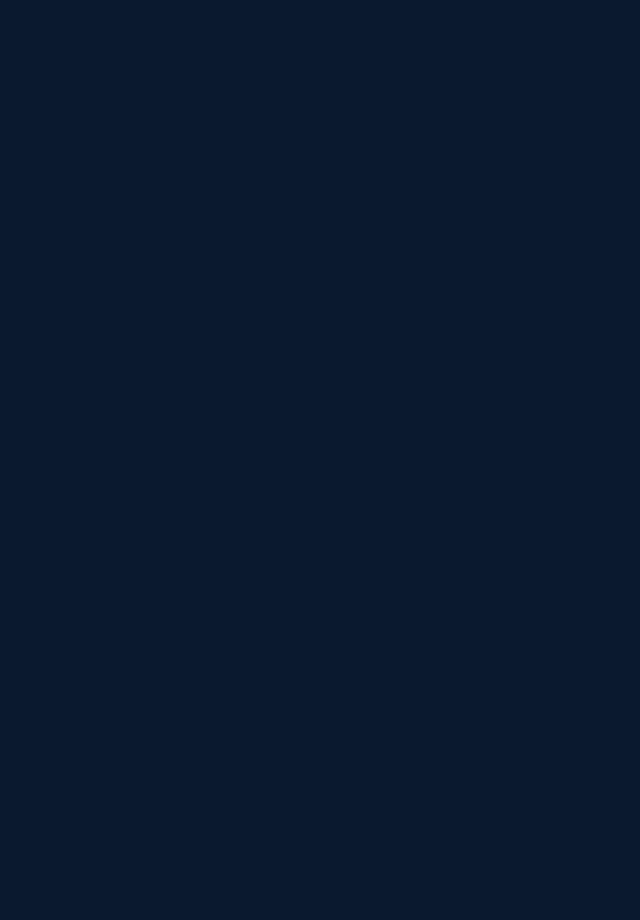
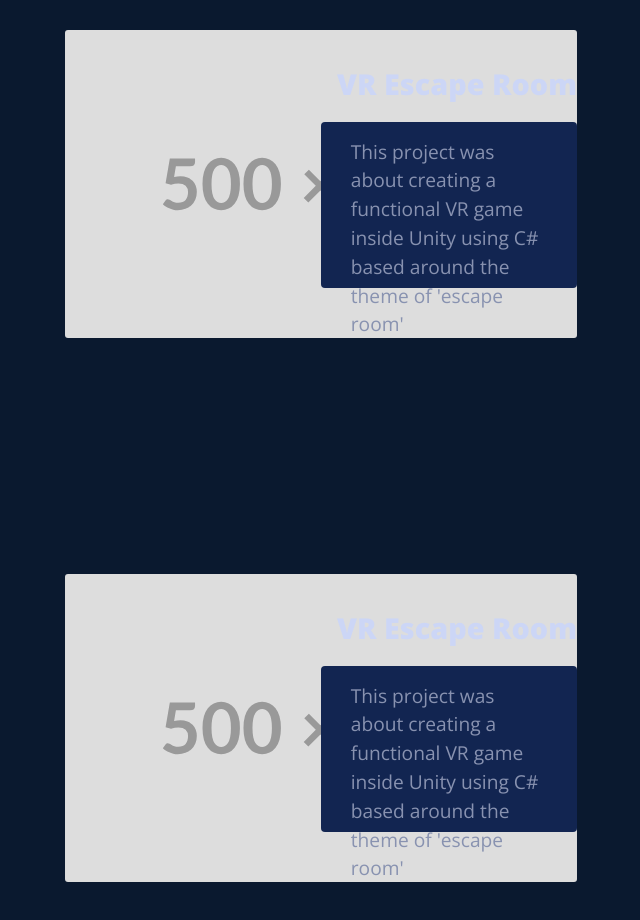
Before and after one commit to SimYuBo/SimYuBo.github.io, a React (Create React App) app: page / in a window 1280 px wide. Shown: the part 2760-3680 px from the top of the page, without its empty margins (319-959 px from the left). Before the commit the page ends 3014 px from the top, so only its background shows below. Built offline with nearby package versions, Linux system fonts and the light colour scheme; a web font is replaced by a local one.

Commit message:
Creation of right featured section

```diff
--- a/src/Components/Homepage/HomeElements.component.tsx
+++ b/src/Components/Homepage/HomeElements.component.tsx
@@ -1,7 +1,6 @@
 import { Box } from "@mui/material";
 import React from 'react';
 import { BlockBoxSx, FlexBoxSx, MainContentBoxSx, RootBoxSx } from "../../Styles/Homepage/HomeStyles";
-import ILeftFeaturedSection from "../../Interfaces/ILeftFeaturedSection";
 
 export function RootBox({ children }: { children: React.ReactNode | React.ReactNode[] }) {
     return (
--- /dev/null
+++ b/src/Components/Homepage/RightFeatured.component.tsx
@@ -0,0 +1,110 @@
+import { Box, Typography } from "@mui/material";
+import React from 'react';
+import { FeaturedDescText, FeaturedTitleText, RfDescBoxSx, RfImageBoxSx, RfOverlayBoxSx, RfRootBoxSx, RfTitleBoxSx } from "../../Styles/Components/FeaturedSectionStyles";
+import { rfSectionProps } from "../../Interfaces/IFeaturedSection";
+
+function RfRootBox({ children }: { children: React.ReactNode | React.ReactNode[] }) {
+  return (
+    <>
+      <Box
+        sx={RfRootBoxSx}
+      >
+        {children}
+      </Box>
+    </>
+  );
+}
+
+function RfImageBox({ children }: { children: React.ReactNode | React.ReactNode[] }) {
+  return (
+    <>
+      <Box
+        sx={RfImageBoxSx}
+        style={{ position: "relative" }}
+      >
+        {children}
+      </Box>
+    </>
+  );
+}
+
+function RfOverlayBox({ children }: { children: React.ReactNode | React.ReactNode[] }) {
+  return (
+    <>
+      <Box
+        sx={RfOverlayBoxSx}
+        style={{ position: "absolute" }}
+      >
+        {children}
+      </Box>
+    </>
+  );
+}
+
+function RfTitleBox({ children }: { children: React.ReactNode | React.ReactNode[] }) {
+  return (
+    <>
+      <Box
+        sx={RfTitleBoxSx}
+      >
+        {children}
+      </Box>
+    </>
+  );
+}
+
+function RfDescBox({ children }: { children: React.ReactNode | React.ReactNode[] }) {
+  return (
+    <>
+      <Box
+        sx={RfDescBoxSx}
+      >
+        {children}
+      </Box>
+    </>
+  );
+}
+
+export function RfSection(props: rfSectionProps) {
+  const { rfTitle, rfImg, rfDesc } = props
+  return (
+    <>
+      <RfRootBox>
+        <RfImageBox>
+          <img
+            src={rfImg}
+            alt=""
+            style={{
+              width: '100%',
+              display: 'block',
+              borderRadius: 3,
+            }}></img>
+        </RfImageBox>
+        <RfOverlayBox>
+          <Box
+            sx={{
+              width: 0.5,
+              display: 'flex',
+              flexDirection: 'column',
+            }}
+          >
+            <RfTitleBox>
+              <Typography
+                sx={FeaturedTitleText}
+              >
+                {rfTitle}
+              </Typography>
+            </RfTitleBox>
+            <RfDescBox>
+              <Typography
+                sx={FeaturedDescText}
+              >
+                {rfDesc}
+              </Typography>
+            </RfDescBox>
+          </Box>
+        </RfOverlayBox>
+      </RfRootBox>
+    </>
+  );
+}
--- a/src/Components/Layouts/_HomeLayout.component.tsx
+++ b/src/Components/Layouts/_HomeLayout.component.tsx
@@ -5,6 +5,7 @@ import '../../Styles/Homepage/HomeStyles.css';
 import FeaturedTestImg from "../../Assets/500x300.svg"
 import ProfileTestImg from "../../Assets/350x500.svg"
 import { LfSection } from '../Homepage/LeftFeatured.component';
+import { RfSection } from '../Homepage/RightFeatured.component';
 
 export default function HomeLayout() {
     return (
@@ -63,6 +64,18 @@ export default function HomeLayout() {
                         lfDesc="This project was about creating a functional VR game inside Unity using C# based around the theme of 'escape room'"
                     >
                     </LfSection>
+                    <RfSection
+                        rfTitle="VR Escape Room"
+                        rfImg={FeaturedTestImg}
+                        rfDesc="This project was about creating a functional VR game inside Unity using C# based around the theme of 'escape room'"
+                    >
+                    </RfSection>
+                    <LfSection
+                        lfTitle="VR Escape Room"
+                        lfImg={FeaturedTestImg}
+                        lfDesc="This project was about creating a functional VR game inside Unity using C# based around the theme of 'escape room'"
+                    >
+                    </LfSection>
                 </MainContentBox>
             </RootBox>
         </>
--- /dev/null
+++ b/src/Interfaces/IFeaturedSection.tsx
@@ -0,0 +1,13 @@
+export interface lfSectionProps {
+    children:  React.ReactNode | React.ReactNode[];
+    lfImg: string;
+    lfTitle: string;
+    lfDesc: string;
+}
+
+export interface rfSectionProps {
+    children:  React.ReactNode | React.ReactNode[];
+    rfImg: string;
+    rfTitle: string;
+    rfDesc: string;
+}
--- a/src/Interfaces/ILeftFeaturedSection.tsx
+++ /dev/null
@@ -1,6 +0,0 @@
-export default interface lfSectionProps {
-    children:  React.ReactNode | React.ReactNode[];
-    lfImg: string;
-    lfTitle: string;
-    lfDesc: string;
-}
--- a/src/Styles/Components/FeaturedSectionStyles.tsx
+++ b/src/Styles/Components/FeaturedSectionStyles.tsx
@@ -40,6 +40,46 @@ export const LfDescBoxSx = {
     mt: '1em',
 }
 
+export const RfRootBoxSx = {
+    bgcolor: mainTheme.palette.primary.dark,
+    position: 'relative',
+    height: "26em",
+    width: '1',
+    display: 'flex',
+    mb: '8em'
+}
+
+export const RfImageBoxSx = {
+    postition: 'absolute',
+    bgcolor: "#FFFFF",
+    width: '40em',
+}
+
+export const RfOverlayBoxSx = {
+    height: 1,
+    width: 1,
+    display: 'flex',
+    justifyContent: 'flex-end',
+    mt: '2em',
+}
+
+export const RfTitleBoxSx = {
+    display: 'flex',
+    justifyContent: 'right',
+    borderRadius: '5em',
+}
+
+export const RfDescBoxSx = {
+    bgcolor: mainTheme.palette.secondary.main,
+    borderRadius: 1,
+    display: 'flex',
+    justifyContent: 'right',
+    height: '40%',
+    px: "0.3em",
+    py: "1em",
+    mt: '1em',
+}
+
 export const FeaturedTitleText = {
     fontSize: '1.8em',
     fontWeight: 800,
```
Also changed, not shown: src/Components/Homepage/LeftFeatured.component.tsx (+4 -4 lines).
